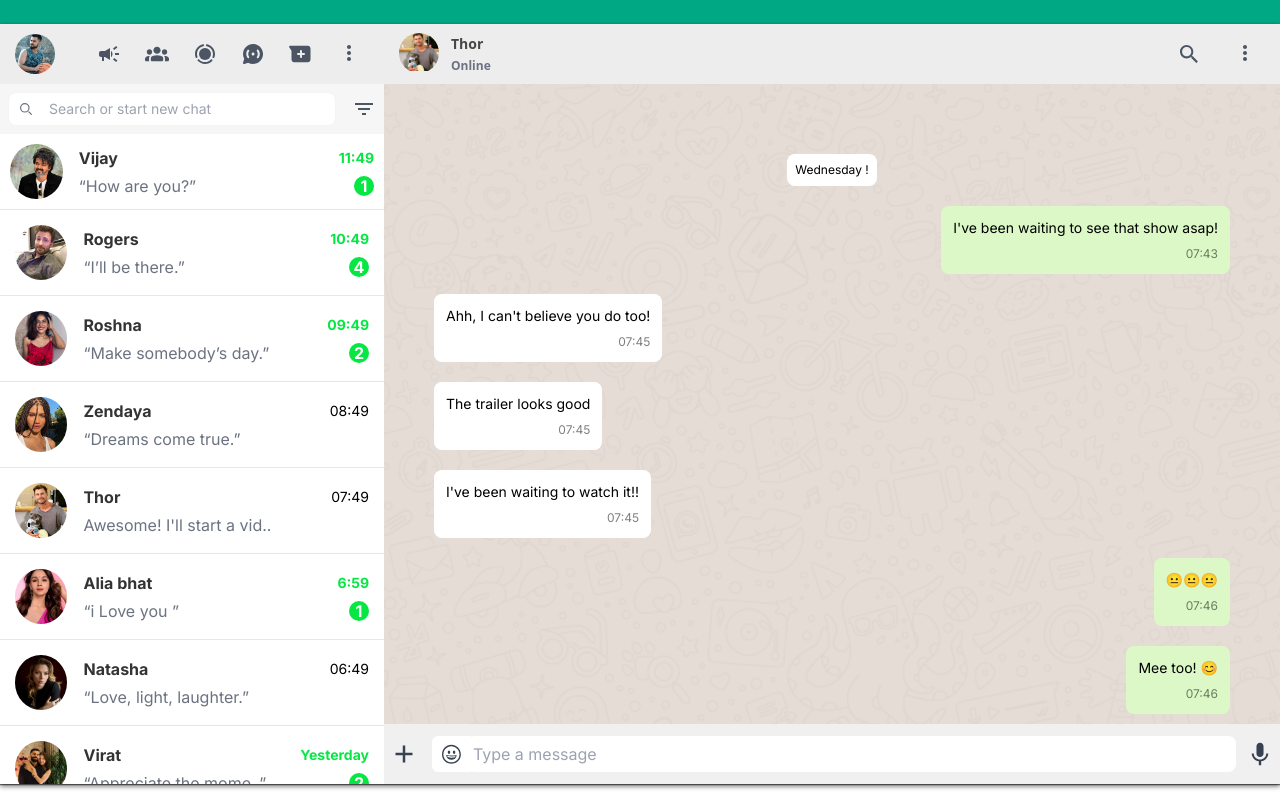
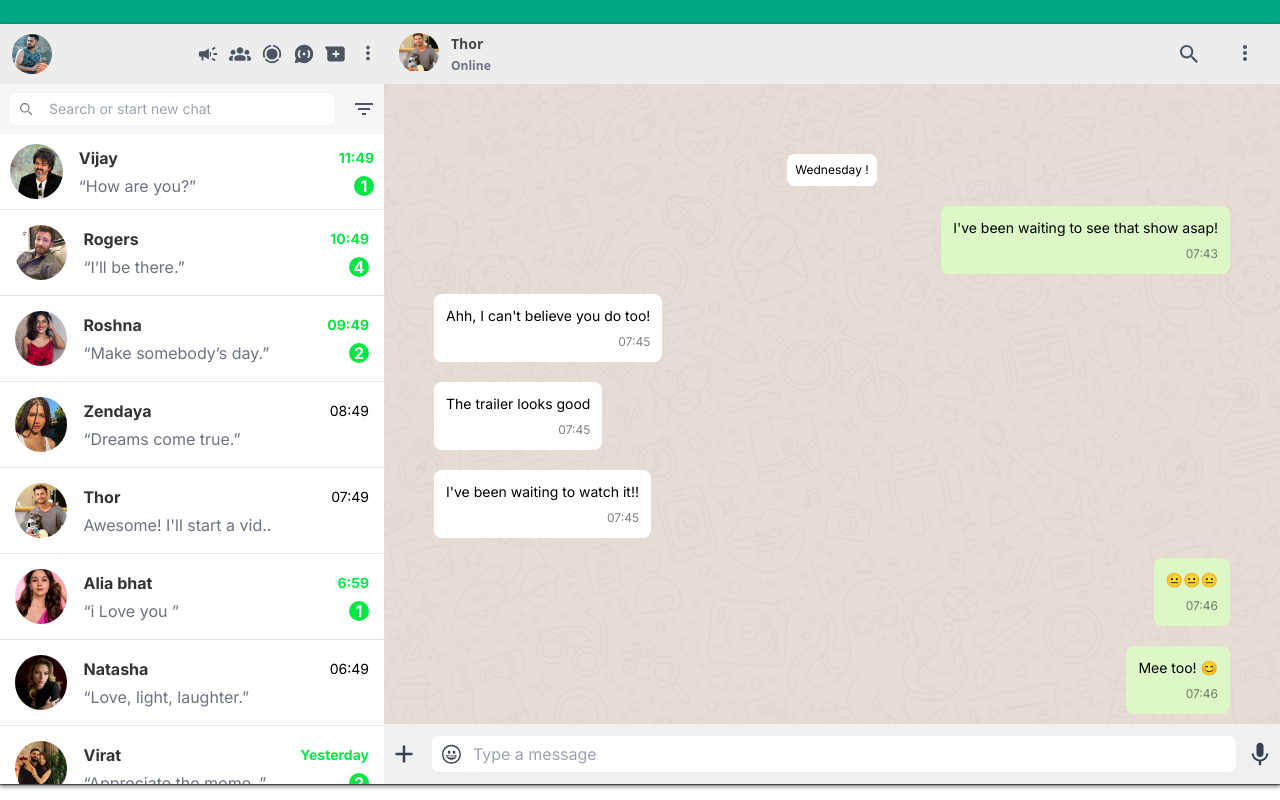
Before and after one commit to Hariprasath390/Whatsapp-messenger, a Next.js app: page / in a window 1280 px wide. Built offline with nearby package versions, Linux system fonts and the light colour scheme.

Commit message:
header modified

```diff
--- a/src/app/WhatsApp.js
+++ b/src/app/WhatsApp.js
@@ -46,10 +46,10 @@
       <div className="flex justify-center items-center">
         <div className="main-container md:mt-6 ">
           <div className="md:relative w-[30%] h-[100%] flex-[30%] bg-[#fff] sticky top-0 ">
-            <div className="sm:relative sticky top-0 z-50  flex items-center w-[100%] h-[60px] bg-[#ededed] px-[15px] justify-between">
-              <div className="relative w-[40px] h-[40px] overflow-hidden rounded-[50%]">
+            <div className="sm:relative sticky top-0 z-50  flex items-center w-[100%] h-[60px] bg-[#ededed]  justify-between">
+              <div className="flex-shrink-0 w-[40px] h-[40px] overflow-hidden rounded-[50%] ml-3">
                 <Image
-                  className="absolute top-0 left-0 w-[100%] height-[100%] object-cover cursor-pointer"
+                  className=" top-0 left-0   cursor-pointer"
                   src="/images/virat1.jpg"
                   alt=""
                   width={1000}
@@ -57,20 +57,21 @@
                 />
               </div>
 
-              <div className="flex items-center ">
-                <div className="flex items-center md:space-x-2">
-                  <div className=" transform scale-100 opacity-100">
+              <table className="form-table">
+                <tbody>
+                  <tr>
+                    <td>
                       <div
                         role="button"
                         tabIndex="0"
-                      className="p-2 rounded-full hover:bg-gray-200"
+                        className="p-1 rounded-full hover:bg-gray-200"
                         onClick={handleModalClick}
                       >
                         <span className="text-blue-500">
                           <svg
                             viewBox="0 0 24 24"
-                          height="24"
-                          width="24"
+                            height="22"
+                            width="22"
                             fill="currentColor"
                             className="text-gray-600"
                           >
@@ -79,18 +80,18 @@
                           </svg>
                         </span>
                       </div>
-                  </div>
-                  <div className="">
+                    </td>
+                    <td>
                       <div
                         role="button"
                         tabIndex="0"
-                      className="p-2 rounded-full hover:bg-gray-200"
+                        className="p-1 rounded-full hover:bg-gray-200"
                       >
                         <span className="text-blue-400">
                           <svg
                             viewBox="0 0 24 24"
-                          height="24"
-                          width="24"
+                            height="22"
+                            width="22"
                             preserveAspectRatio="xMidYMid meet"
                             className="text-gray-600"
                             fill="none"
@@ -132,24 +133,28 @@
                             </g>
                             <defs>
                               <clipPath id="clip0_20095_12594">
-                              <rect width="24" height="24" fill="white"></rect>
+                                <rect
+                                  height="24"
+                                  width="24"
+                                  fill="white"
+                                ></rect>
                               </clipPath>
                             </defs>
                           </svg>
                         </span>
                       </div>
-                  </div>
-                  <div className="">
+                    </td>
+                    <td>
                       <div
                         role="button"
                         tabIndex="0"
-                      className="p-2 rounded-full hover:bg-gray-200"
+                        className="p-1 rounded-full hover:bg-gray-200"
                       >
                         <span className="text-blue-500">
                           <svg
                             viewBox="0 0 24 24"
-                          height="24"
-                          width="24"
+                            height="22"
+                            width="22"
                             preserveAspectRatio="xMidYMid meet"
                             className="text-gray-600"
                             fill="none"
@@ -170,18 +175,18 @@
                           </svg>
                         </span>
                       </div>
-                  </div>
-                  <div className="">
+                    </td>
+                    <td>
                       <div
                         role="button"
                         tabIndex="0"
-                      className="p-2 rounded-full hover:bg-gray-200"
+                        className="p-1 rounded-full hover:bg-gray-200"
                       >
                         <span className="text-blue-500">
                           <svg
                             viewBox="0 0 24 24"
-                          height="24"
-                          width="24"
+                            height="22"
+                            width="22"
                             preserveAspectRatio="xMidYMid meet"
                             className="text-gray-600"
                             fill="none"
@@ -194,18 +199,18 @@
                           </svg>
                         </span>
                       </div>
-                  </div>
-                  <div className="">
+                    </td>
+                    <td>
                       <div
                         role="button"
                         tabIndex="0"
-                      className="p-2 rounded-full hover:bg-gray-200"
+                        className="p-1 rounded-full hover:bg-gray-200"
                       >
                         <span className="text-blue-500">
                           <svg
                             viewBox="0 0 24 24"
-                          height="24"
-                          width="24"
+                            height="22"
+                            width="22"
                             preserveAspectRatio="xMidYMid meet"
                             className="text-gray-600"
                             fill="none"
@@ -218,18 +223,18 @@
                           </svg>
                         </span>
                       </div>
-                  </div>
-                  <div className="">
+                    </td>
+                    <td>
                       <div
                         role="button"
                         tabIndex="0"
-                      className="p-2 rounded-full hover:bg-gray-200"
+                        className="p-1 rounded-full hover:bg-gray-200"
                       >
                         <span className="text-blue-500">
                           <svg
                             viewBox="0 0 24 24"
-                          height="24"
-                          width="24"
+                            height="22"
+                            width="22"
                             preserveAspectRatio="xMidYMid meet"
                             className="text-gray-600"
                             fill="none"
@@ -246,9 +251,10 @@
                           </svg>
                         </span>
                       </div>
-                  </div>
-                </div>
-              </div>
+                    </td>
+                  </tr>
+                </tbody>
+              </table>
 
               {modalOpen && (
                 <div className="fixed z-50">
@@ -270,7 +276,7 @@
               {isSearch ? (
                 <form className="w-full">
                   <label
-                    for="search"
+                    htmlFor="search"
                     className="mb-2 text-sm font-medium text-gray-900 sr-only dark:text-white"
                   >
                     Search
@@ -286,9 +292,9 @@
                       >
                         <path
                           stroke="currentColor"
-                          stroke-linecap="round"
-                          stroke-linejoin="round"
-                          stroke-width="2"
+                          strokeLinecap="round"
+                          strokeLinejoin="round"
+                          strokeWidth="2"
                           d="m19 19-4-4m0-7A7 7 0 1 1 1 8a7 7 0 0 1 14 0Z"
                         />
                       </svg>
@@ -307,7 +313,7 @@
               ) : (
                 <form className="w-full">
                   <label
-                    for="search"
+                    htmlFor="search"
                     className="mb-2 text-sm font-medium text-gray-900 sr-only dark:text-white"
                   >
                     Search
```
Lines whose indentation alone changed are shown as unchanged.
